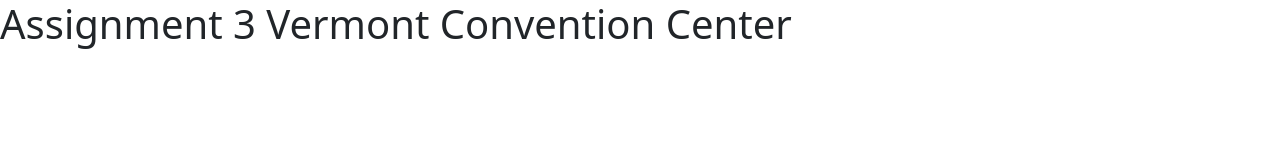
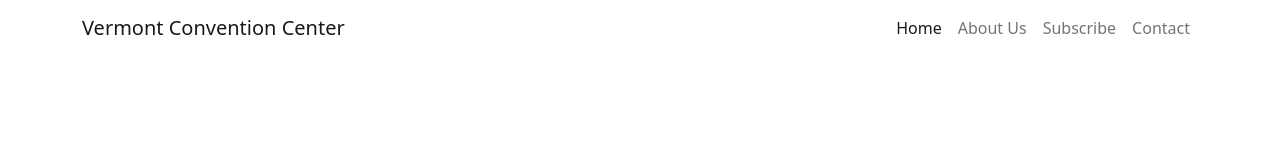
Before and after one commit to kakon4366/convention-center-website, a plain HTML site: page index.html in a window 1280 px wide. Drawn offline with nearby package versions, Linux system fonts and the light colour scheme.

Commit message:
Navbar added

```diff
--- a/index.html
+++ b/index.html
@@ -11,7 +11,34 @@
    <link rel="stylesheet" href="css/style.css">
 </head>
 <body>
-   <h1>Assignment 3 Vermont Convention Center</h1>
+   <header>
+      <!-- start navbar  -->
+      <nav class="navbar navbar-expand-lg navbar-light bg-white">
+         <div class="container">
+           <a class="navbar-brand" href="#">Vermont Convention Center</a>
+           <button class="navbar-toggler" type="button" data-bs-toggle="collapse" data-bs-target="#navbarSupportedContent" aria-controls="navbarSupportedContent" aria-expanded="false" aria-label="Toggle navigation">
+             <span class="navbar-toggler-icon"></span>
+           </button>
+           <div class="collapse navbar-collapse" id="navbarSupportedContent">
+             <ul class="navbar-nav ms-auto mb-2 mb-lg-0">
+               <li class="nav-item">
+                 <a class="nav-link active" aria-current="page" href="#">Home</a>
+               </li>
+               <li class="nav-item">
+                 <a class="nav-link" href="#">About Us</a>
+               </li>
+               <li class="nav-item">
+                  <a class="nav-link" href="#">Subscribe</a>
+                </li>
+                <li class="nav-item">
+                  <a class="nav-link" href="#">Contact</a>
+                </li>
+           </div>
+         </div>
+       </nav>
+       <!-- end navbar  -->
+
+   </header>
 
    <!-- bootstrap js -->
    <script src="https://cdn.jsdelivr.net/npm/bootstrap@5.1.3/dist/js/bootstrap.bundle.min.js" integrity="sha384-ka7Sk0Gln4gmtz2MlQnikT1wXgYsOg+OMhuP+IlRH9sENBO0LRn5q+8nbTov4+1p" crossorigin="anonymous"></script>
```
